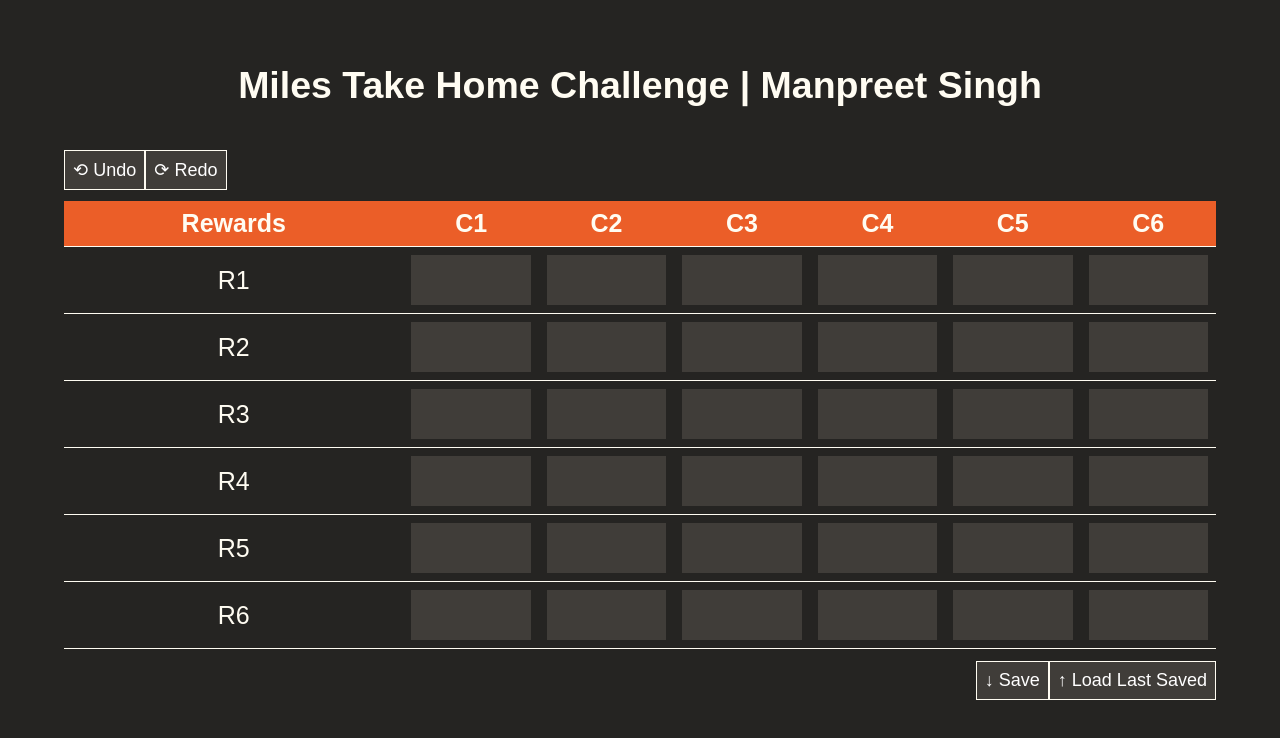
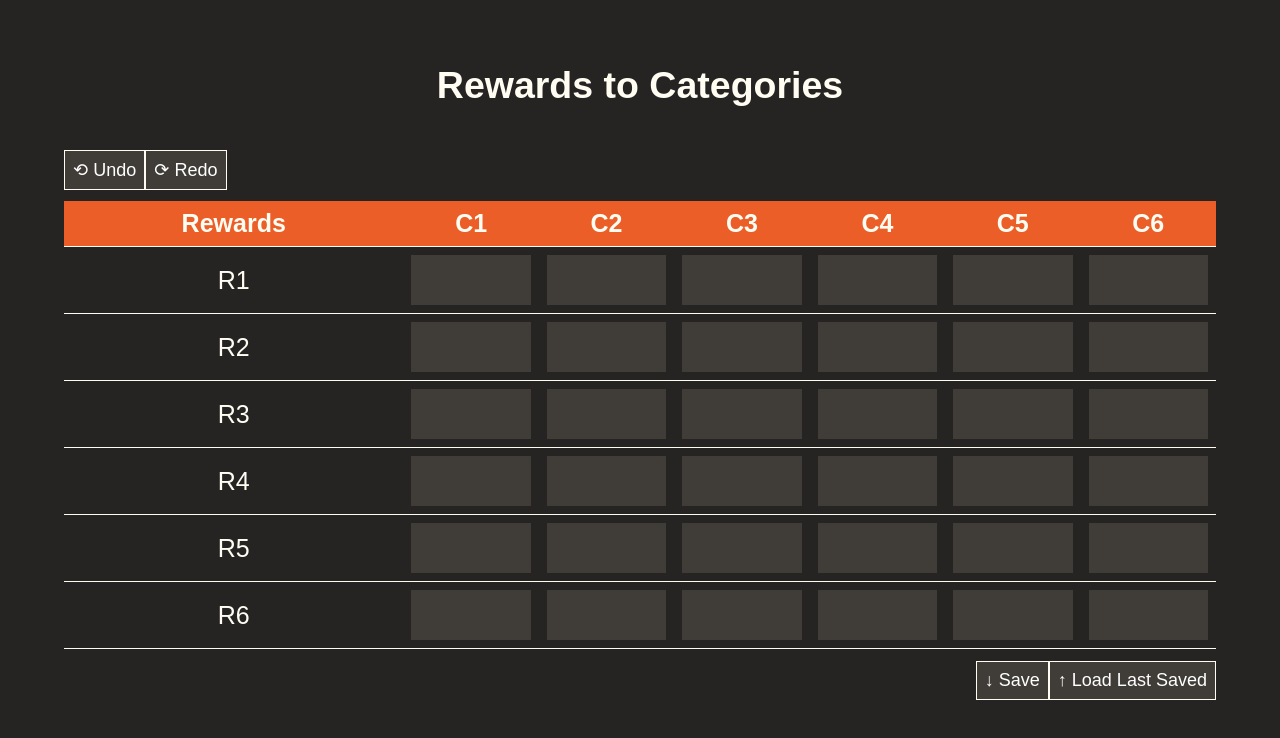
Before and after one commit to mannysinghh11/Miles-Take-Home-Challenge, a React app: page / in a window 1280 px wide. Built offline with nearby package versions, Linux system fonts and the light colour scheme.

Commit message:
Updated files

```diff
--- a/src/index.html
+++ b/src/index.html
@@ -1,6 +1,6 @@
 <html>
   <head>
-    <title>Miles | Take Home Challenge</title>
+    <title>Rewards To Categories</title>
   </head>
   <body>
   <div id="root"></div>
--- a/src/pages/RewardsPage.js
+++ b/src/pages/RewardsPage.js
@@ -370,7 +370,7 @@ class RewardsPage extends React.Component {
 		return(
 			<div className = "rewardPageContainer">
 				<div className = "mainHeader">
-					<h2>Miles Take Home Challenge | Manpreet Singh</h2>
+					<h2>Rewards to Categories</h2>
 				</div>
 
 				<div className = "redoButtonCluster">
```
